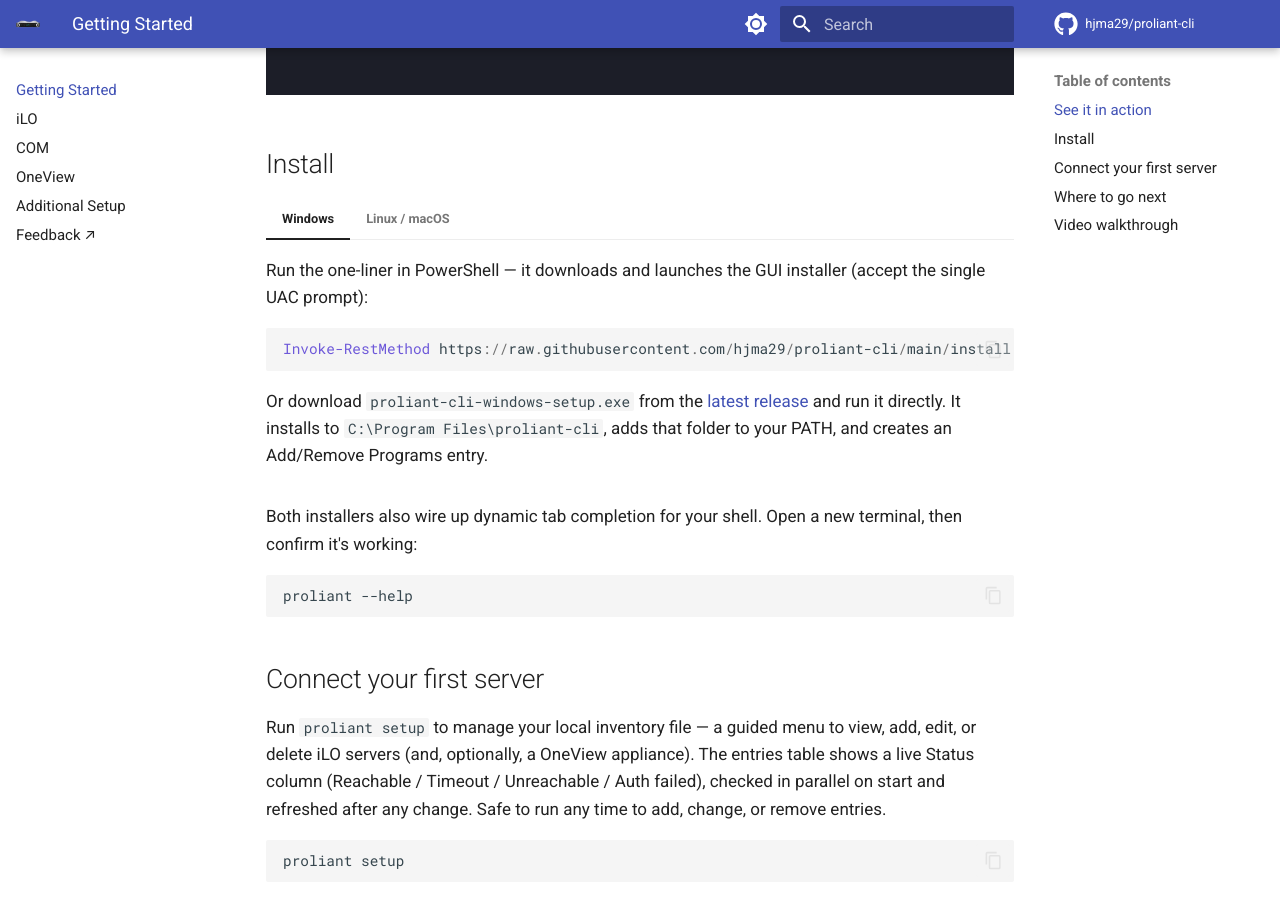
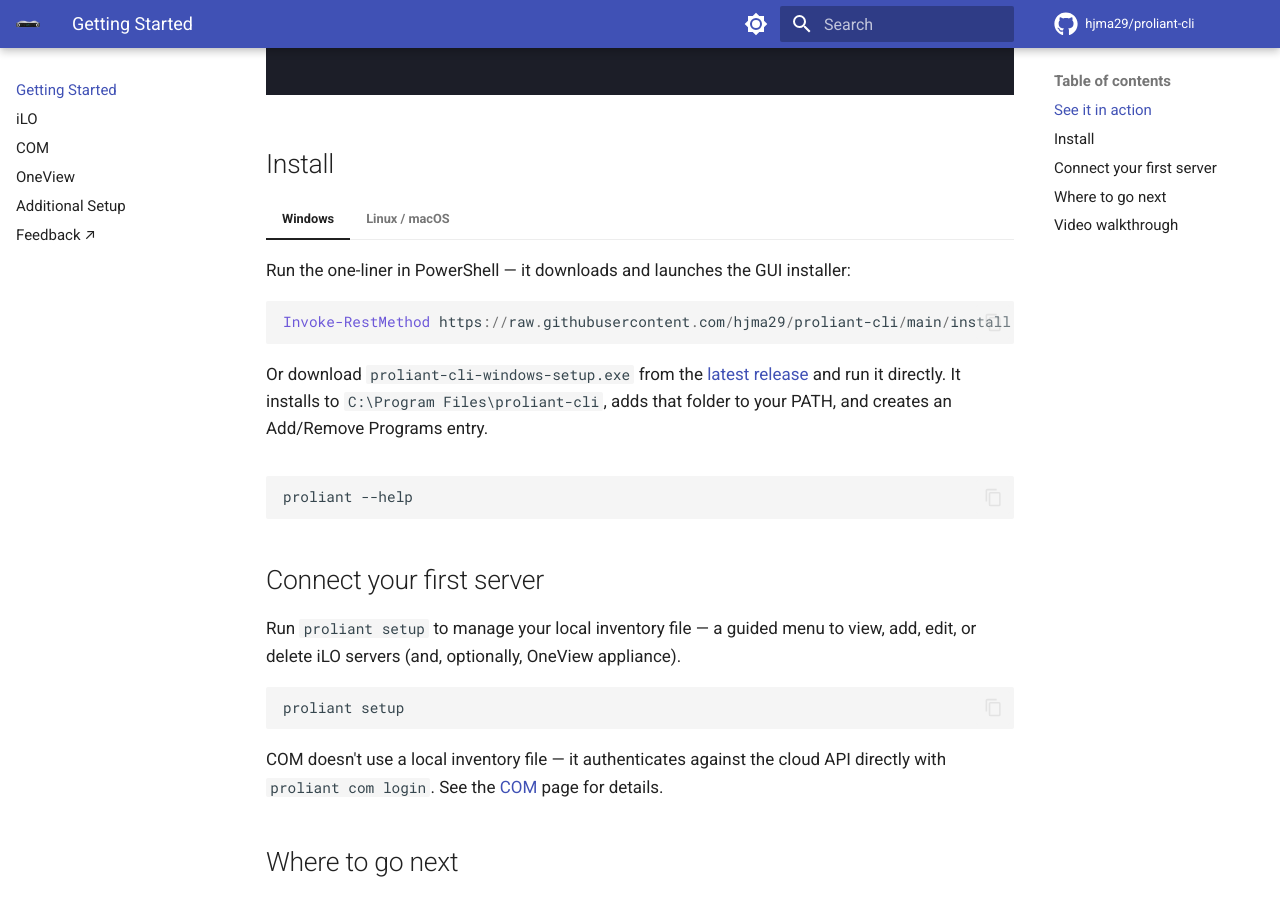
Before and after one commit to hjma29/proliant-cli, an MkDocs documentation site: the page built from docs/index.md, in a window 1280 px wide and 900 px high, scrolled down 855 px. Built offline with MkDocs 1.6.1 and Material for MkDocs 9.7.7, drawn with Linux system fonts in a browser that asks for light colours; comment, search, counter and statistics services are not loaded; some of the changed text lies outside the part shown.

Commit message:
docs: trim getting-started page (remove outdated tab-completion/status details)
Remove verbose details that had drifted from actual behavior: the
tab-completion callout duplicated info already covered elsewhere, and
the 'entries table shows a live Status column' description was more
implementation detail than a new user needs on the landing page.

Co-authored-by: Copilot <223556219+Copilot@users.noreply.github.com>

````diff
--- a/docs/index.md
+++ b/docs/index.md
@@ -25,7 +25,7 @@ browse **Service Pack for ProLiant (SPP)** contents.
 === "Windows"
 
     Run the one-liner in PowerShell — it downloads and launches the GUI
-    installer (accept the single UAC prompt):
+    installer:
 
     ```powershell
     Invoke-RestMethod https://raw.githubusercontent.com/hjma29/proliant-cli/main/install.ps1 | Invoke-Expression
@@ -42,8 +42,6 @@ browse **Service Pack for ProLiant (SPP)** contents.
     sh -c "$(curl -fsSL https://raw.githubusercontent.com/hjma29/proliant-cli/main/install.sh)"
     ```
 
-Both installers also wire up dynamic tab completion for your shell. Open a
-new terminal, then confirm it's working:
 
 ```bash
 proliant --help
@@ -52,10 +50,7 @@ proliant --help
 ## Connect your first server
 
 Run `proliant setup` to manage your local inventory file — a guided menu to view,
-add, edit, or delete iLO servers (and, optionally, a OneView appliance). The
-entries table shows a live Status column (Reachable / Timeout / Unreachable /
-Auth failed), checked in parallel on start and refreshed after any change.
-Safe to run any time to add, change, or remove entries.
+add, edit, or delete iLO servers (and, optionally, OneView appliance).
 
 ```bash
 proliant setup
````
Also changed, not shown: other parts of docs/index.md (+1 -1 lines).
